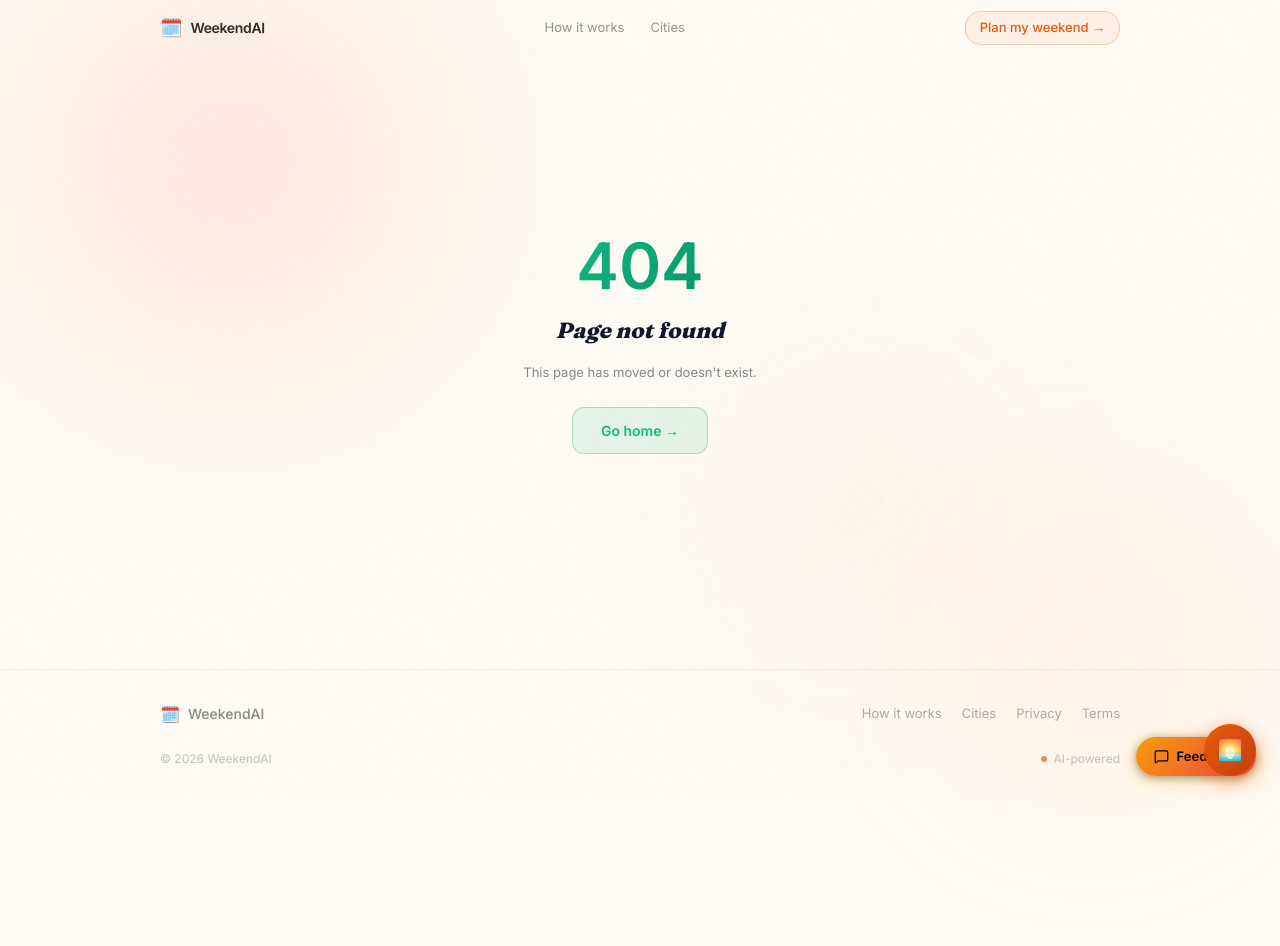
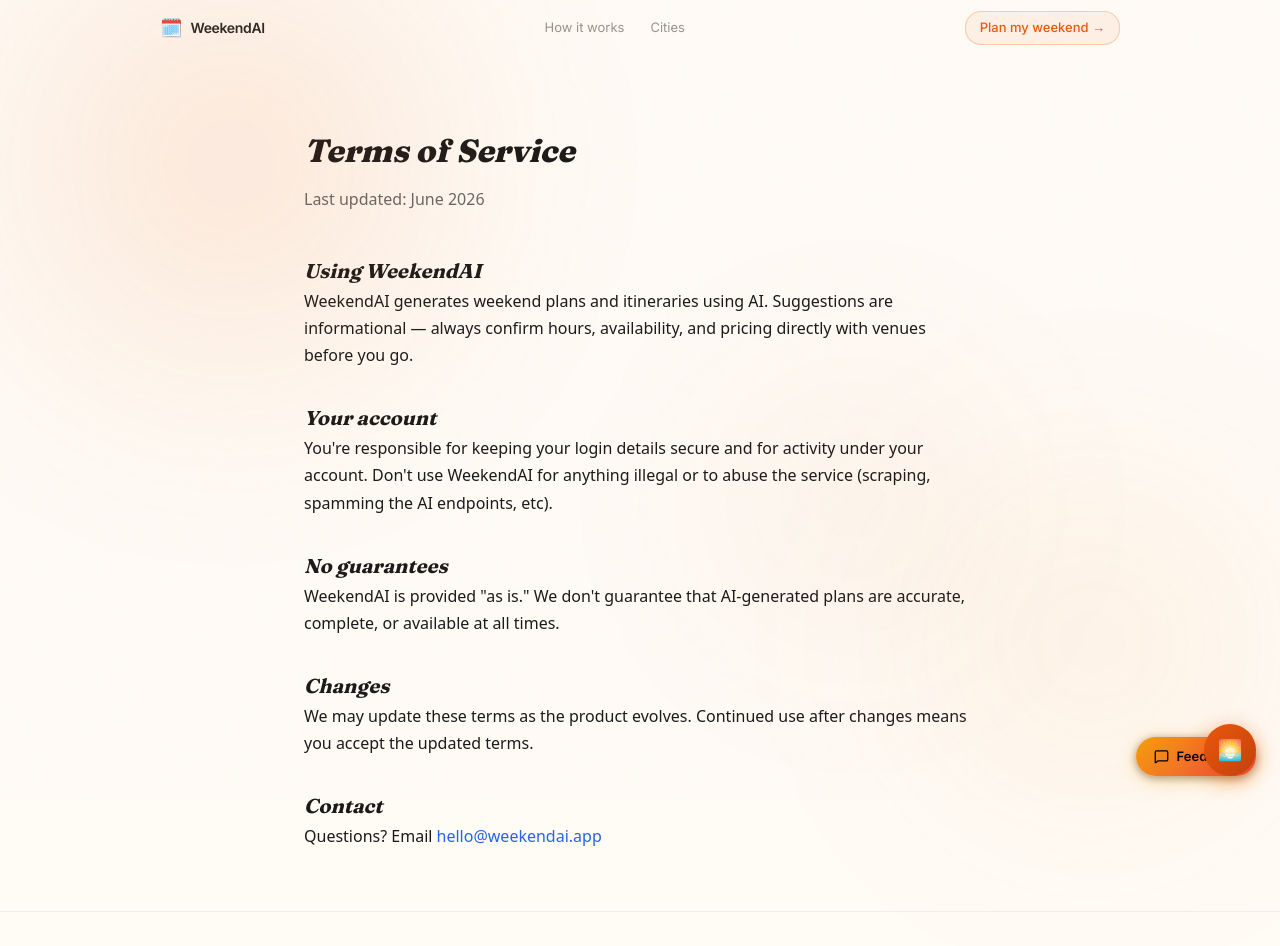
Before and after one commit to infosiva/weekendai, a Next.js app: page /terms in a window 1280 px wide. Before the commit this address had no page. Shown: the top 946 px of the page. Before the commit the page ends 800 px from the top, so only its background shows below. Built offline with nearby package versions, Linux system fonts and the light colour scheme.

Commit message:
fix(weekendai): add missing /terms page (footer linked to 404)

```diff
--- /dev/null
+++ b/app/terms/page.tsx
@@ -0,0 +1,18 @@
+export default function TermsPage() {
+  return (
+    <main style={{ maxWidth: 720, margin: '0 auto', padding: '60px 24px', fontFamily: 'system-ui', lineHeight: 1.7, color: '#1a1a1a' }}>
+      <h1 style={{ fontSize: 32, fontWeight: 800, marginBottom: 8 }}>Terms of Service</h1>
+      <p style={{ color: '#666', marginBottom: 40 }}>Last updated: June 2026</p>
+      <h2 style={{ fontSize: 20, fontWeight: 700, marginTop: 32 }}>Using WeekendAI</h2>
+      <p>WeekendAI generates weekend plans and itineraries using AI. Suggestions are informational — always confirm hours, availability, and pricing directly with venues before you go.</p>
+      <h2 style={{ fontSize: 20, fontWeight: 700, marginTop: 32 }}>Your account</h2>
+      <p>You're responsible for keeping your login details secure and for activity under your account. Don't use WeekendAI for anything illegal or to abuse the service (scraping, spamming the AI endpoints, etc).</p>
+      <h2 style={{ fontSize: 20, fontWeight: 700, marginTop: 32 }}>No guarantees</h2>
+      <p>WeekendAI is provided "as is." We don't guarantee that AI-generated plans are accurate, complete, or available at all times.</p>
+      <h2 style={{ fontSize: 20, fontWeight: 700, marginTop: 32 }}>Changes</h2>
+      <p>We may update these terms as the product evolves. Continued use after changes means you accept the updated terms.</p>
+      <h2 style={{ fontSize: 20, fontWeight: 700, marginTop: 32 }}>Contact</h2>
+      <p>Questions? Email <a href="mailto:hello@weekendai.app" style={{ color: '#2563eb' }}>hello@weekendai.app</a></p>
+    </main>
+  )
+}
```
